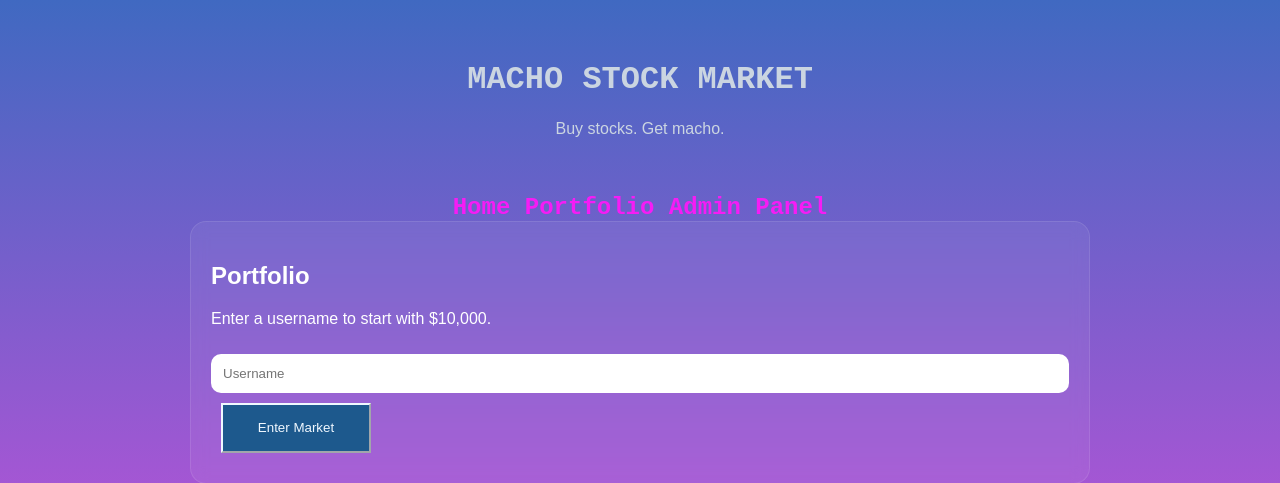
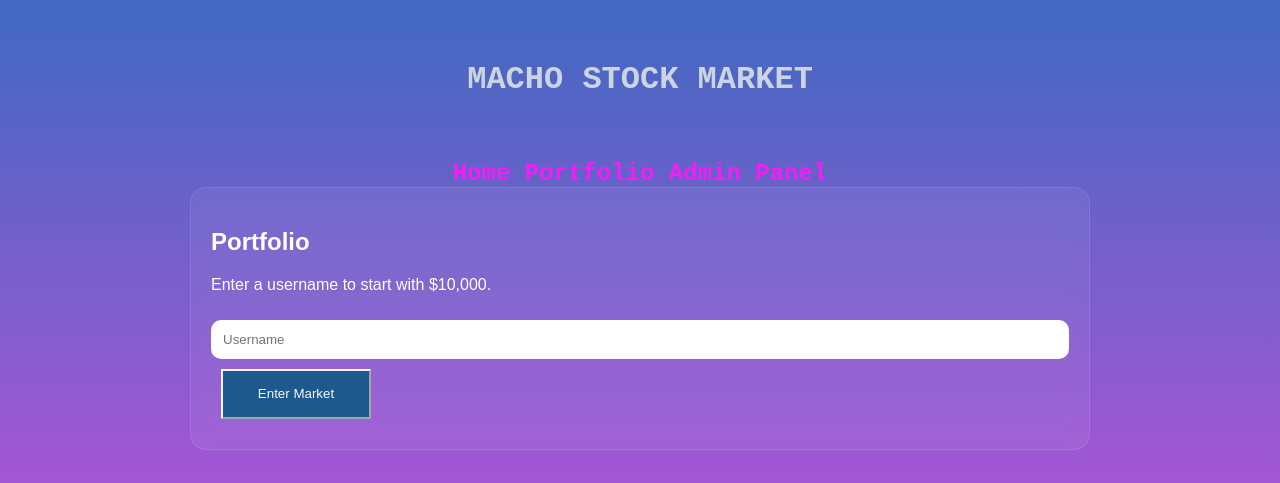
Before and after one commit to absol255/Macho-Stock-Market, a Flask app: page /portfolio in a window 1280 px wide. Shown: the top 483 px of the page. Run offline with Flask 3, Linux system fonts and the light colour scheme; data that the repository does not hold is empty.

Commit message:
Remove redundant subtitle from portfolio hero.
Co-authored-by: Cursor <cursoragent@cursor.com>

```diff
--- a/templates/portfolio.html
+++ b/templates/portfolio.html
@@ -11,7 +11,6 @@
 
     <div class="hero">
         <h1 id="logo">MACHO STOCK MARKET</h1>
-        <p class="subtitle">Buy stocks. Get macho.</p>
     </div>
 
     <nav>
```
